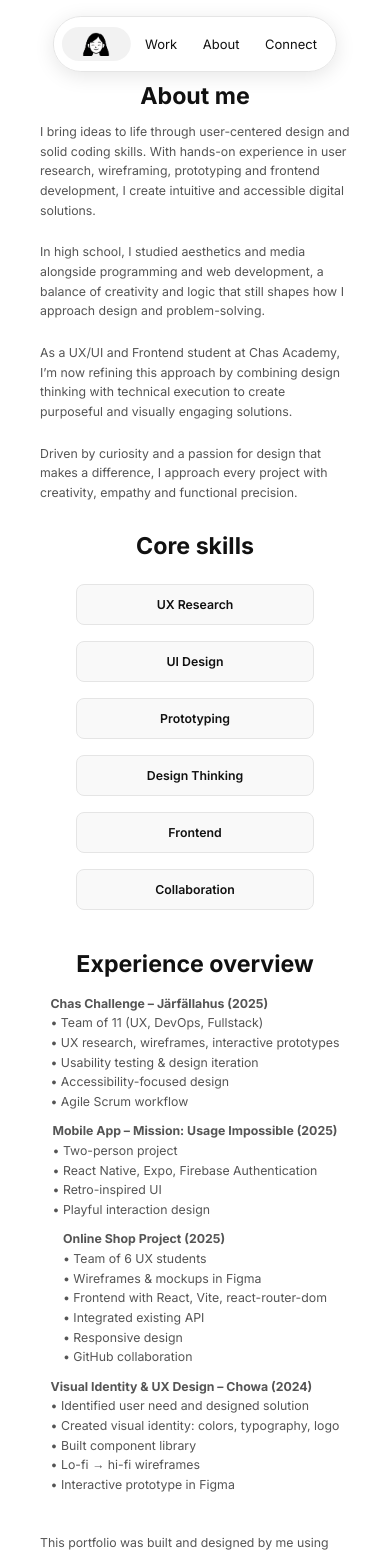
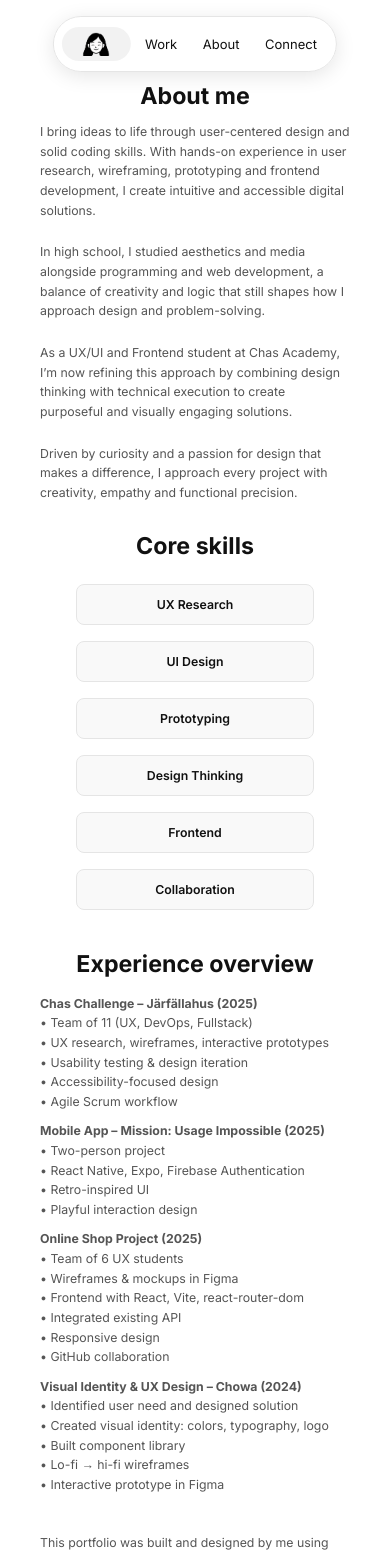
Before and after one commit to desjohnsen/portfolio, a React (Vite) app: page /about in a window 390 px wide. Shown: the top 1554 px of the page. Built offline with nearby package versions, Linux system fonts and the light colour scheme.

Commit message:
style: fix list item alignment on mobile

```diff
--- a/src/styles/About.css
+++ b/src/styles/About.css
@@ -110,7 +110,7 @@
 .image-dots {
   display: flex;
   justify-content: center;
-  margin-top: 0.1rem;
+  margin-top: 0rem;
   gap: 0.5rem;
   animation: fadeIn 1s ease-in forwards;
 }
@@ -166,6 +166,18 @@
 @media (max-width: 767px) {
   .about-image-wrapper {
     display: none;
+  }
+
+  .about-text {
+    max-width: 100%;
+    margin-left: 0;
+    margin-right: 0;
+  }
+
+  .experience-section .about-text {
+    max-width: 100%;
+    margin-left: 0;
+    margin-right: 0;
   }
 }
 
```
